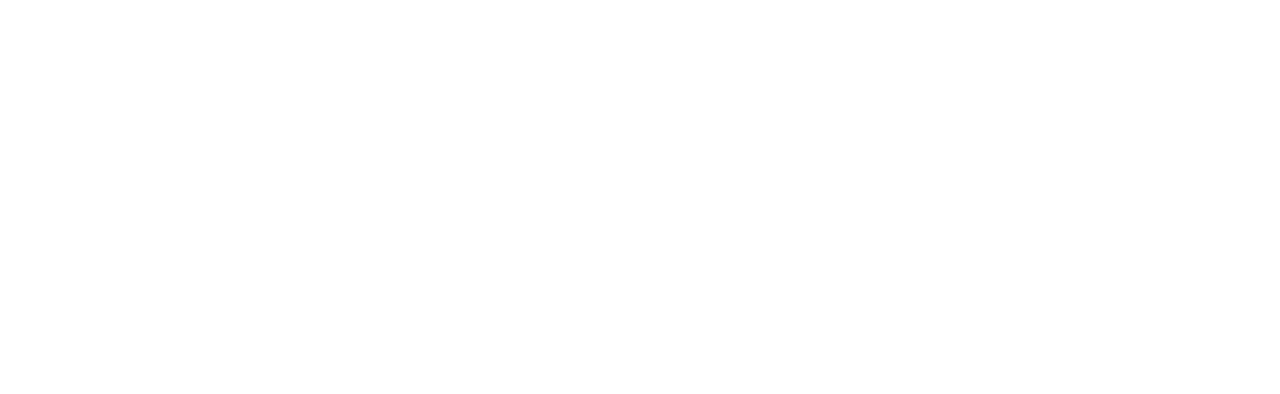
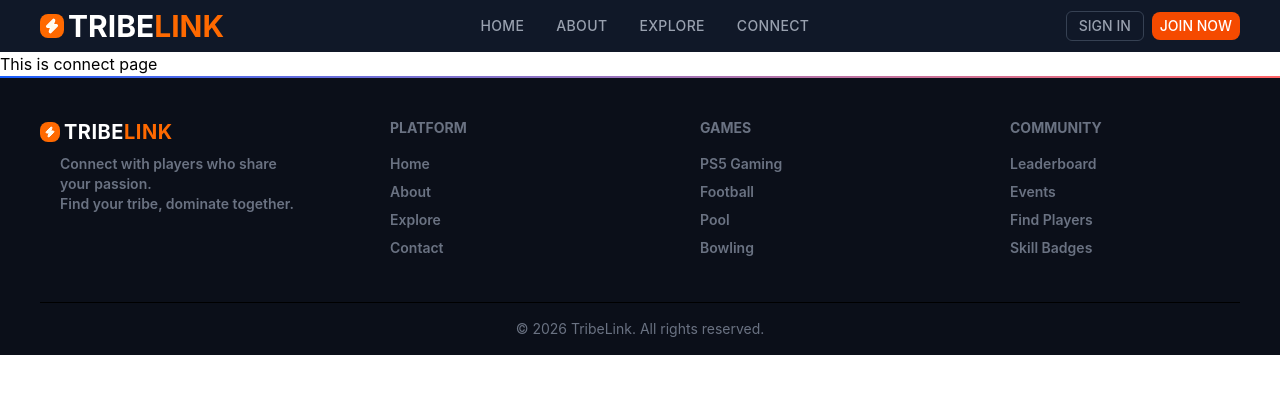
Before and after one commit to yashvardhannautiyal/TribeLink, a React (Vite) app in the folder Frontend/: page /connect in a window 1280 px wide. Before the commit this address had no page. Shown: the top 394 px of the page. Built offline with nearby package versions, Linux system fonts and the light colour scheme.

Commit message:
created Connect.jsx structure

```diff
--- a/Frontend/src/App.jsx
+++ b/Frontend/src/App.jsx
@@ -4,10 +4,11 @@
 import HeroSection from './pages/HomePage/HeroSection';
 import {Route, Routes, Outlet} from "react-router-dom";
 import HomePage from "./pages/HomePage/HomePage"
-import Explore from "./pages/Explore/Explore"
+import Explore from "./pages/ExplorePage/Explore"
 import Register from "./pages/Register/Register"
 import MainLayout from "./components/MainLayout/MainLayout";
 import About from './pages/AboutPage/About';
+import Connect from './pages/ConnectPage/Connect';
 // import Navbar from './components/Navbar/Navbar';
 // import Footer from './components/Footer/Footer';
 
@@ -20,6 +21,7 @@
         <Route index element={<HomePage />} />
         <Route path='/about' element={<About />} />
         <Route path='/explore' element={<Explore />} />
+        <Route path='/connect' element={<Connect />} />
         </Route>
         <Route path='/register' element={<Register />} />
         <Route path='/login' element={<Login />} />
--- a/Frontend/src/components/Navbar/Navbar.jsx
+++ b/Frontend/src/components/Navbar/Navbar.jsx
@@ -33,7 +33,7 @@
           <Link to="/explore" className="hover:text-white transition">
             EXPLORE
           </Link>
-          <Link to="#" className="hover:text-white transition">
+          <Link to="/connect" className="hover:text-white transition">
             CONNECT
           </Link>
         </div>
@@ -107,6 +107,13 @@
           >
             EXPLORE
           </Link>
+          <Link
+            to="/connect"
+            onClick={() => setMenuOpen(false)}
+            className="hover:text-white transition"
+          >
+            CONNECT
+          </Link>
 
           <div className="flex flex-col gap-3 pt-2 w-3xs">
             <button className="px-5 py-1 rounded-md border border-gray-700 text-gray-400 text-sm font-medium hover:text-white hover:border-orange-400 transition">
--- /dev/null
+++ b/Frontend/src/pages/ConnectPage/Connect.jsx
@@ -0,0 +1,11 @@
+import React from 'react'
+
+function Connect() {
+  return (
+    <div>
+      This is connect page
+    </div>
+  )
+}
+
+export default Connect
```
Also changed, not shown: Frontend/src/pages/ExplorePage/Explore.jsx (renamed from Frontend/src/pages/Explore/Explore.jsx).
